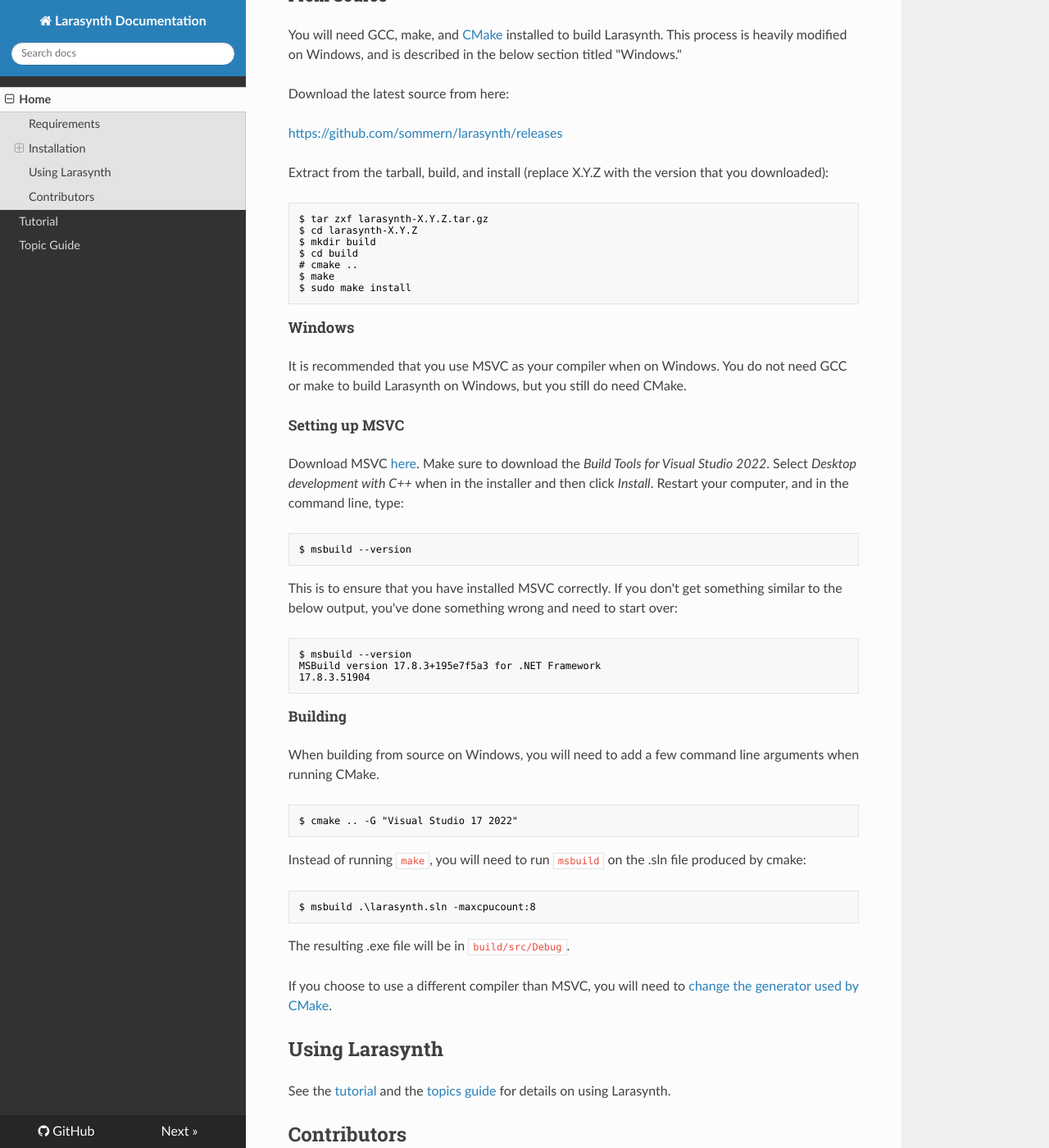
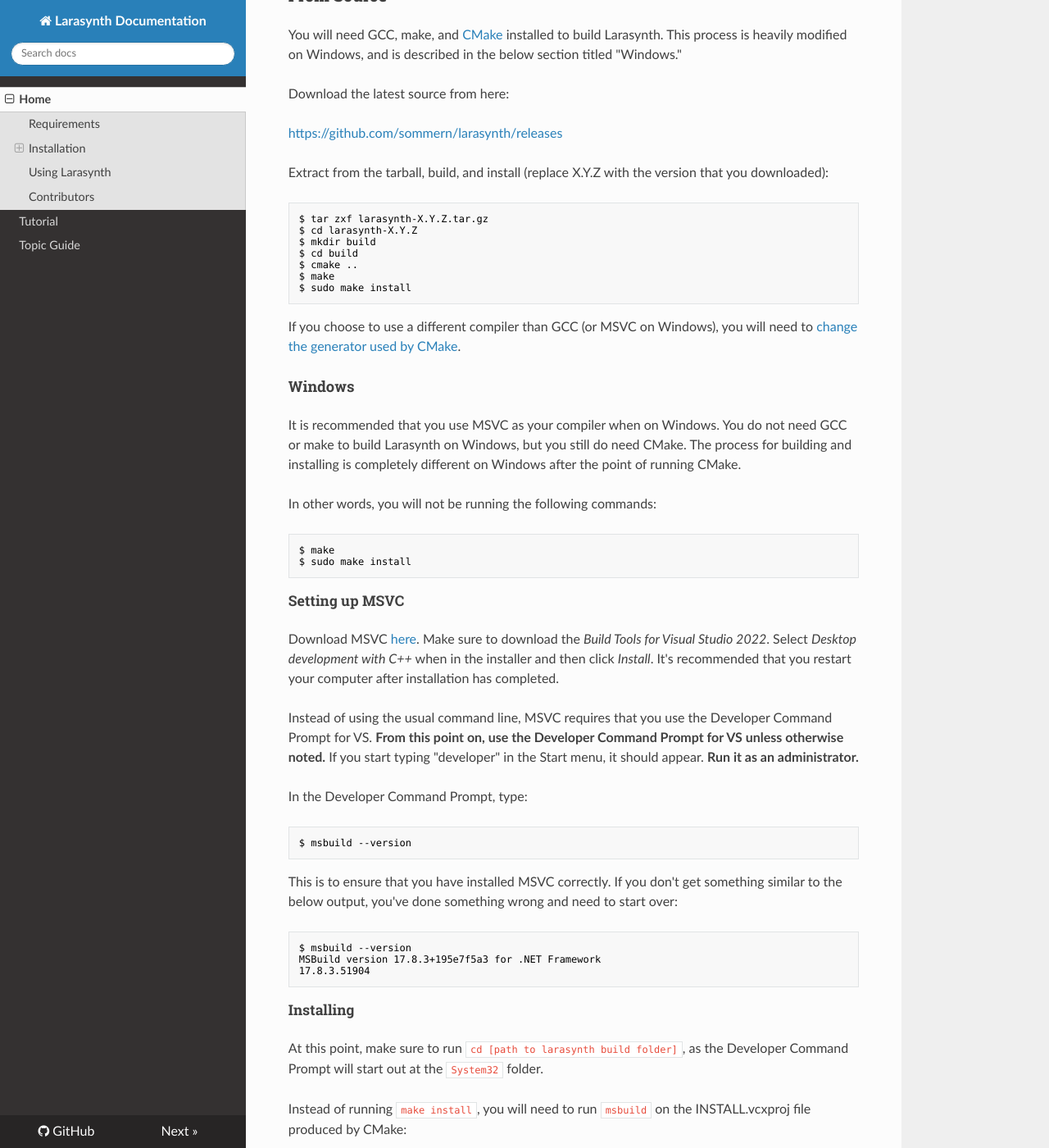
Before and after one commit to sommern/larasynth, an MkDocs documentation site: the page built from docs/index.md, in a window 1280 px wide and 1400 px high, scrolled down 1276 px. Shown: the whole window at 82% size. Built offline with MkDocs 1.6.1, drawn with Linux system fonts in a browser that asks for light colours; nearby versions of some CDN libraries; some of the changed text lies outside the part shown.

Commit message:
more documenting

````diff
--- a/CMakeLists.txt
+++ b/CMakeLists.txt
@@ -29,7 +29,7 @@
 
 add_subdirectory(src)
 
-# used for make install
+# make install
 install(TARGETS lara laraLib
     RUNTIME DESTINATION bin
     LIBRARY DESTINATION lib
--- a/docs/index.md
+++ b/docs/index.md
@@ -69,19 +69,31 @@
 $ cd larasynth-X.Y.Z
 $ mkdir build
 $ cd build
-# cmake ..
+$ cmake ..
 $ make
 $ sudo make install
 ```
 
+If you choose to use a different compiler than GCC (or MSVC on Windows), you will need to [change the generator used by CMake](https://cmake.org/cmake/help/latest/manual/cmake-generators.7.html).
+
 #### Windows
 
-It is recommended that you use MSVC as your compiler when on Windows. You do not need GCC or make to build Larasynth on Windows, but you still do need CMake.
+It is recommended that you use MSVC as your compiler when on Windows. You do not need GCC or make to build Larasynth on Windows, but you still do need CMake. The process for building and installing is completely different on Windows after the point of running CMake.
+
+In other words, you will not be running the following commands:
+
+```nohighlight
+$ make
+$ sudo make install
+```
 
 ##### Setting up MSVC
 
-Download MSVC [here](https://visualstudio.microsoft.com/downloads/#remote-tools-for-visual-studio-2022). Make sure to download the *Build Tools for Visual Studio 2022*. Select *Desktop development with C++* when in the installer and then click *Install*. Restart your computer, and in the command line, type:
+Download MSVC [here](https://visualstudio.microsoft.com/downloads/#remote-tools-for-visual-studio-2022). Make sure to download the *Build Tools for Visual Studio 2022*. Select *Desktop development with C++* when in the installer and then click *Install*. It's recommended that you restart your computer after installation has completed.
 
+Instead of using the usual command line, MSVC requires that you use the Developer Command Prompt for VS. **From this point on, use the Developer Command Prompt for VS unless otherwise noted.** If you start typing "developer" in the Start menu, it should appear. **Run it as an administrator.**
+
+In the Developer Command Prompt, type:
 ```nohighlight
 $ msbuild --version
 ```
@@ -94,23 +106,19 @@
 17.8.3.51904
 ```
 
-##### Building
+##### Installing
 
-When building from source on Windows, you will need to add a few command line arguments when running CMake.
+At this point, make sure to run `cd [path to larasynth build folder]`, as the Developer Command Prompt will start out at the `System32` folder.
+
+Instead of running `make install`, you will need to run `msbuild` on the INSTALL.vcxproj file produced by CMake:
 
 ```nohighlight
-$ cmake .. -G "Visual Studio 17 2022"
+$ msbuild .\INSTALL.vcxproj -maxcpucount:8
 ```
 
-Instead of running `make`, you will need to run `msbuild` on the .sln file produced by cmake:
+The resulting executable will be in both the `build/src/Debug` folder and whatever folder is specified in `build/install_manifest.txt` (likely `C:/Program Files (x86)/larasynth/bin`).
 
-```nohighlight
-$ msbuild .\larasynth.sln -maxcpucount:8
-```
-
-The resulting .exe file will be in `build/src/Debug`.
-
-If you choose to use a different compiler than MSVC, you will need to [change the generator used by CMake](https://cmake.org/cmake/help/latest/manual/cmake-generators.7.html).
+You can run the executable using the command prompt or Powershell.
 
 ## Using Larasynth
 
````
Also changed, not shown: docs/futuredevs/futuredevs.md (+27 -7 lines).
